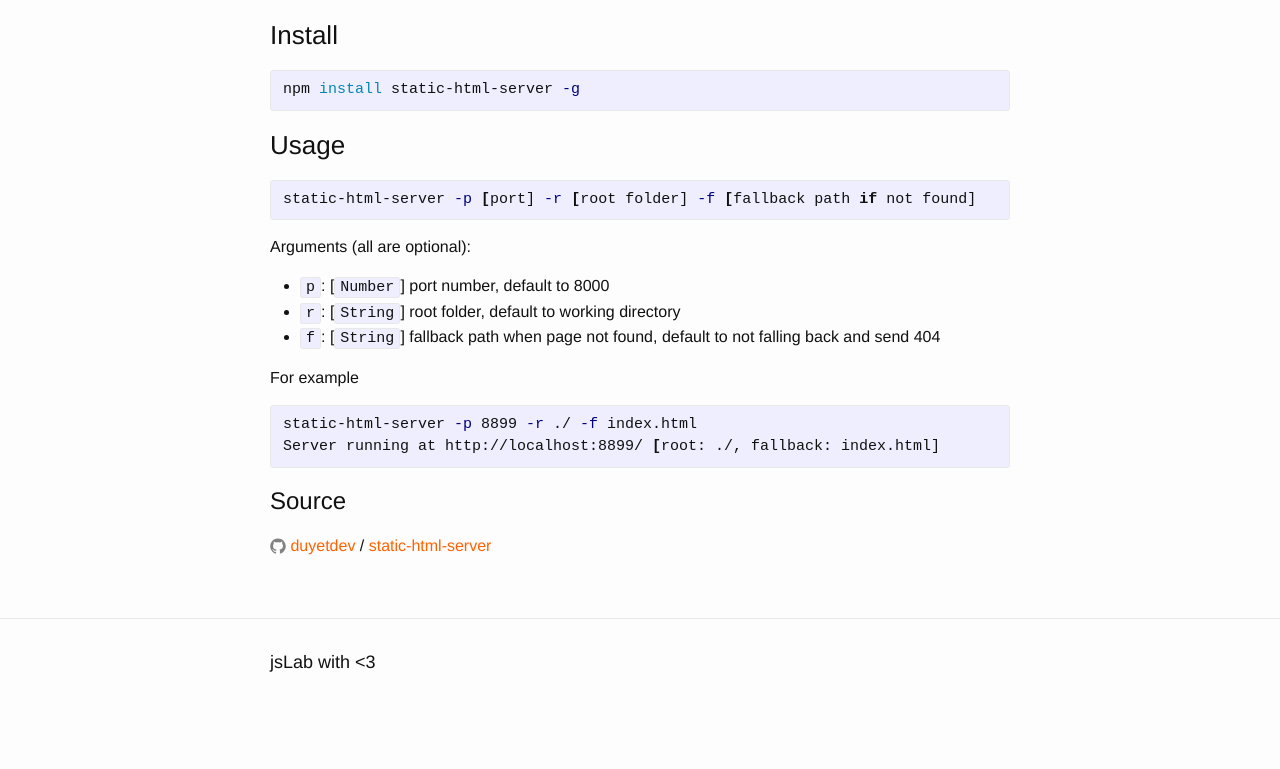
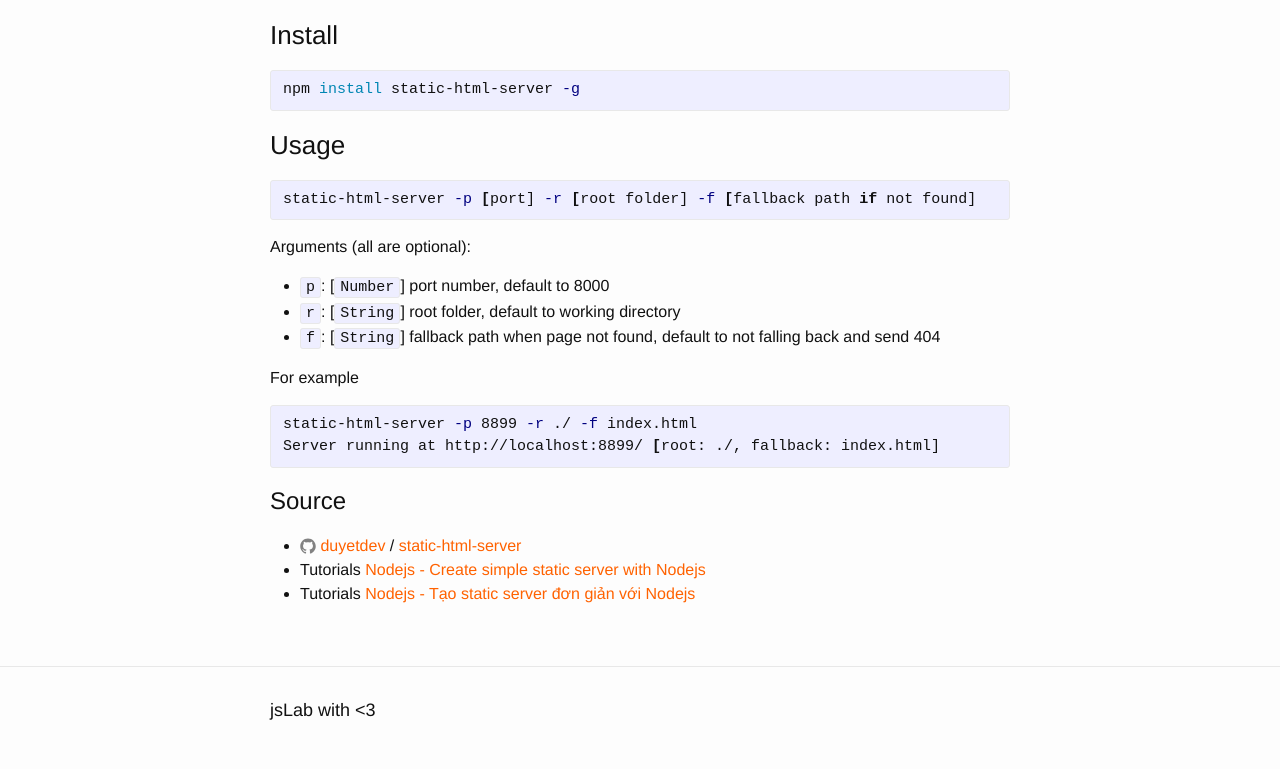
Before and after one commit to duyet/blog.jslab.xyz, a Jekyll site: the page built from _posts/2015-11-16-static-html-server.md, in a window 1280 px wide. Shown: the part 589-1358 px from the top of the page. Built offline with Jekyll 4.4.1, drawn with Linux system fonts in a browser that asks for light colours; before the commit the page ends 1310 px from its top, so only the background shows below that.

Commit message:
Update source to duyetdev blog

```diff
--- a/_posts/2015-11-16-static-html-server.md
+++ b/_posts/2015-11-16-static-html-server.md
@@ -39,4 +39,6 @@ Server running at http://localhost:8899/ [root: ./, fallback: index.html]
 
 # Source
 
-{% include icon-github.html username="duyetdev" %} / [static-html-server](static-html-server)
+* {% include icon-github.html username="duyetdev" %} / [static-html-server](http://github.com/duyetdev/static-html-server)
+* Tutorials [Nodejs - Create simple static server with Nodejs](http://blog.duyetdev.com/2015/08/nodejs-create-simple-static-server-with.html?utm_source=duyetdev_blog&utm_medium=local_click&utm_campaign=duyetdev_blog)
+* Tutorials [Nodejs - Tạo static server đơn giản với Nodejs](http://blog.duyetdev.com/2015/08/tao-server-static-don-gian-bang-nodejs.html?utm_source=duyetdev_blog&utm_medium=local_click&utm_campaign=duyetdev_blog)
```
